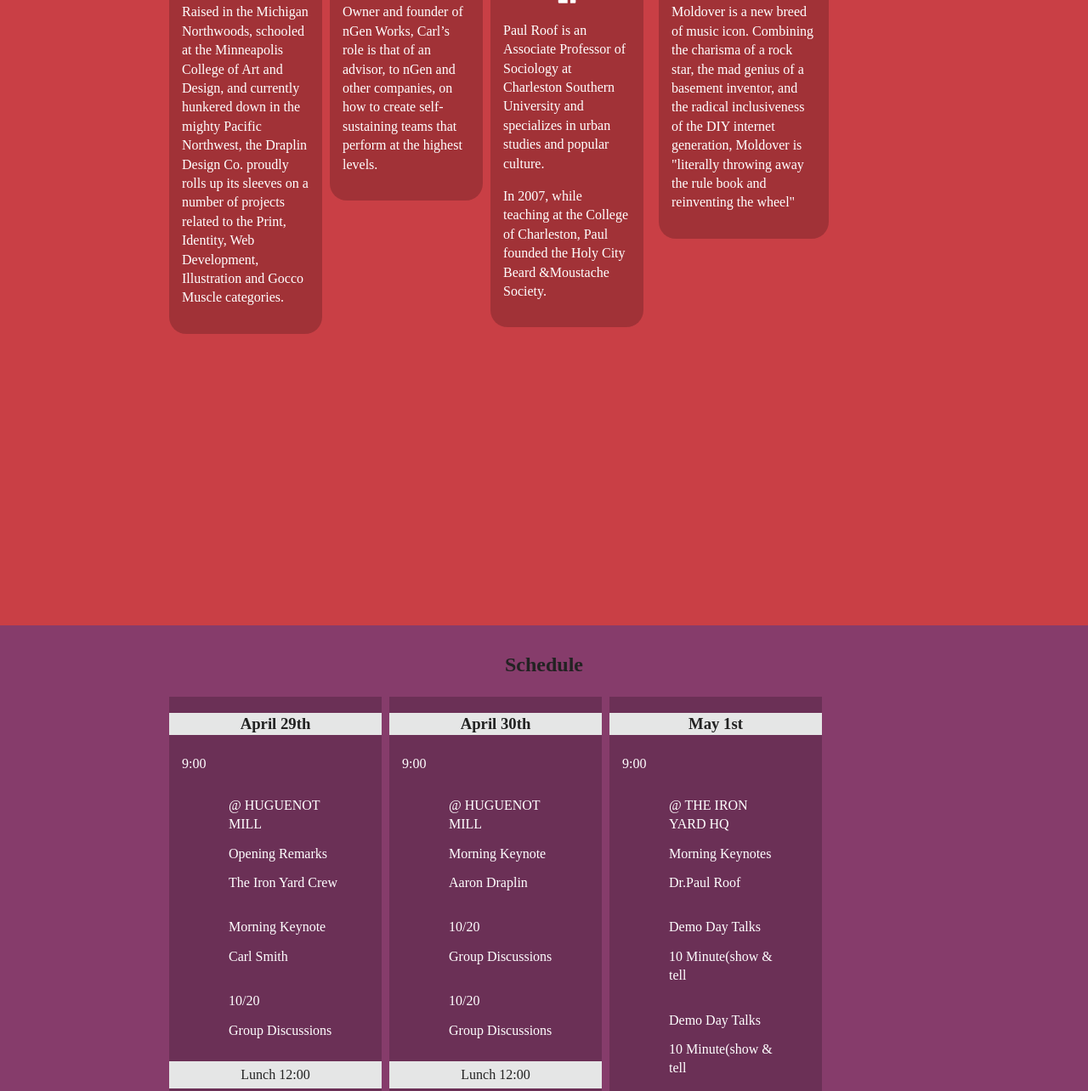
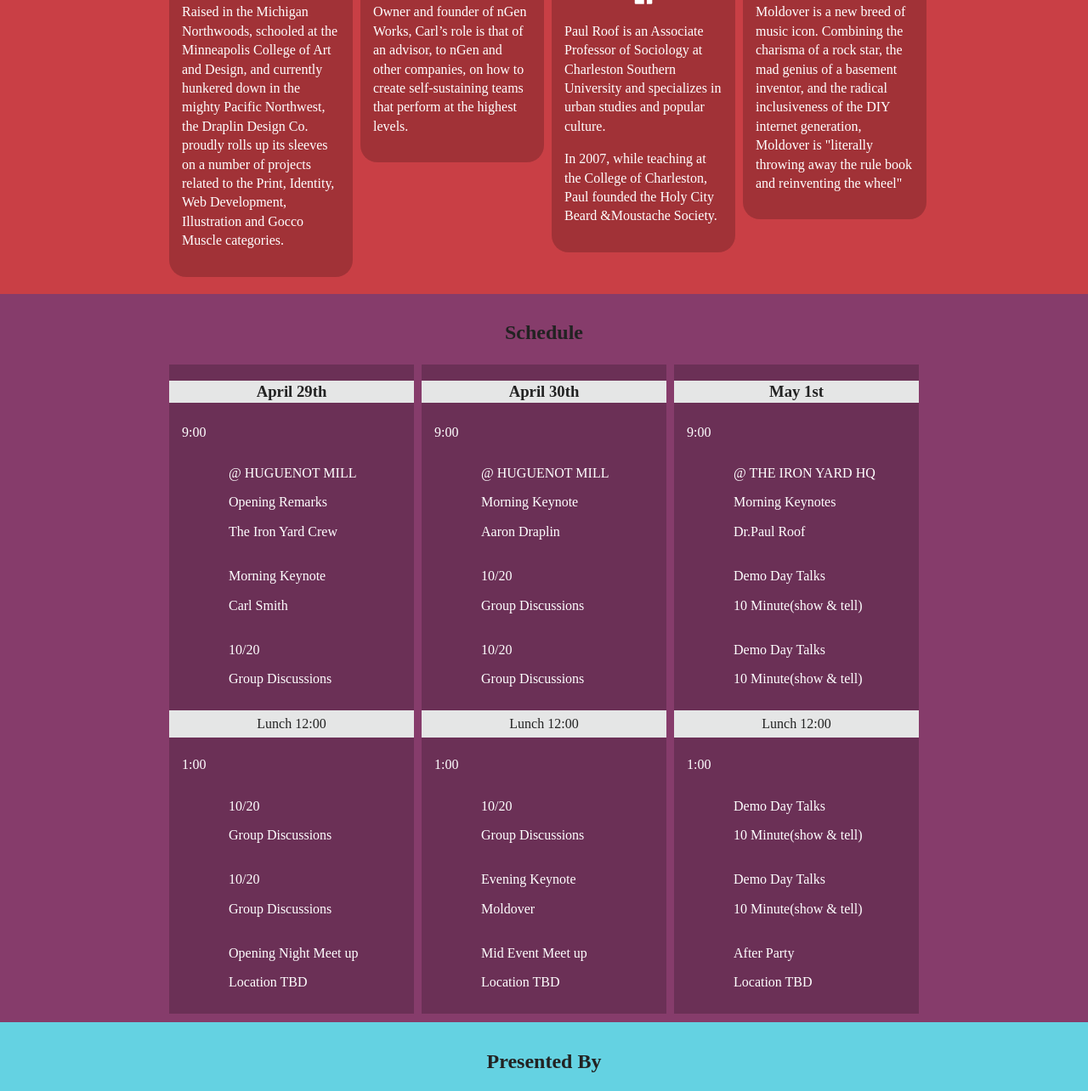
Before and after one commit to FedoraMan/Grok-2015, a plain HTML site: page index.html in a window 1280 px wide. Shown: the part 2086-3370 px from the top of the page at 85% size. Drawn offline with nearby package versions, Linux system fonts and the light colour scheme; a web font is replaced by a local one.

Commit message:
finishing touches

```diff
--- a/index.html
+++ b/index.html
@@ -138,7 +138,7 @@
 
             <h2>Keynote Speakers</h2>
 
-            <div class="container">
+            <div class="container clearfix">
 
                 <div class="draplin speaker">
 
@@ -217,7 +217,7 @@
 
             <h2>Schedule</h2>
 
-        <div class="container">
+        <div class="container clearfix">
 
             <div class="day one">
 
@@ -368,14 +368,14 @@
                 <div class="second">
 
                     <p>Demo Day Talks</p>
-                    <p>10 Minute(show &amp; tell</p>
+                    <p>10 Minute(show &amp; tell)</p>
 
                 </div> <!--END .second-->
 
                 <div class="third">
 
                     <p>Demo Day Talks</p>
-                    <p>10 Minute(show &amp; tell</p>
+                    <p>10 Minute(show &amp; tell)</p>
 
                 </div> <!--END .third-->
 
@@ -390,14 +390,14 @@
                 <div class="fourth">
 
                     <p>Demo Day Talks</p>
-                    <p>10 Minute(show &amp; tell</p>
+                    <p>10 Minute(show &amp; tell)</p>
 
                 </div> <!--END .fourth-->
 
                 <div class="fifith">
 
                     <p>Demo Day Talks</p>
-                    <p>10 Minute(show &amp; tell</p>
+                    <p>10 Minute(show &amp; tell)</p>
 
                 </div> <!--END .fifith-->
 
@@ -435,7 +435,7 @@
 
                 </div> <!--END .presented-->
 
-            <h2>Sponsered By</h2>
+            <h2>Sponsored By</h2>
 
                 <div class="sponsered">
 
@@ -447,7 +447,7 @@
 
                     <li><a href="#"><img src="images/squarespace-logo-stacked-white.png"></a></li>
 
-                    <li><a href="#"><img src="images/TreeHouse Logo.jpg"></a></li>
+                    <li><a href="#"><img src="images/treehouselogo.png"></a></li>
 
                 </ul>
 
--- a/scss/_basestyles.scss
+++ b/scss/_basestyles.scss
@@ -22,3 +22,15 @@ html {
 	text-indent: -9999px;
 	margin: 0;
 }
+
+/* THE ALMIGHTY CLEARFIX */
+.clearfix:before, .clearfix:after {
+  content: "";
+  display: table;
+}
+.clearfix:after {
+  clear: both;
+}
+.clearfix {
+  *zoom: 1;
+}
--- a/scss/_body.scss
+++ b/scss/_body.scss
@@ -91,14 +91,6 @@
 	background-color: #c93f45;
 	padding: 10px;
 
-	@include breakpoint($small){
-		padding-bottom: 1600px;
-	}
-
-	@include breakpoint($medium){
-		padding-bottom: 980px;
-	}
-
    	p {
    		text-align: left;
    		color: #fff;
@@ -122,14 +114,14 @@
 	border-radius: 20px;
 	width: 70%;
 	margin: 10px auto;
-	max-width: 200px;
+	max-width: 85%;
 
 	@include breakpoint($small){
 		width: 40%;
 	}
 
 	@include breakpoint($medium) {
-		width: 20%;
+		width: 24%;
 		margin-left: 1%;
 	}
 
@@ -181,7 +173,7 @@
 		clear: left;
 
 	@include breakpoint($medium){
-			margin: 1%;
+
 			clear: none;
 		}
 
@@ -193,12 +185,12 @@
 
 	@include breakpoint($small){
 	float: right;
-	width: 38%;
+
 	}
 
 	@include breakpoint($medium){
 	float: left;
-	width: 25%;
+
 		}
 }
 
@@ -207,8 +199,8 @@
 	padding: 10px;
 	clear: both;
 
+
 	@include breakpoint($medium) {
-		padding-bottom: 1000px;
 		margin: 0 auto;
 		width: 100%;
 	}
@@ -241,6 +233,7 @@
 
 	@include breakpoint($medium){
 		margin-left: 1%;
+		width: 32%
 	}
 
 	p {
@@ -360,14 +353,15 @@
 
 		@include breakpoint($small){
 			float: left;
-			margin-left: 8%;
-
+		}
+		@include breakpoint($medium){
+			width: 300px;
 		}
 	}
 
 	.unmatchedlogo {
 		background-image: url(../images/logo-ums.svg);
-		width: 300px;
+		width: 200px;
 		height: 126px;
 		text-indent: -9999px;
 		background-repeat: no-repeat;
@@ -375,8 +369,11 @@
 
 		@include breakpoint($small){
 			float: right;
-			margin-right: 8%;
 			margin-top: 67px;
+		}
+
+		@include breakpoint($medium){
+			width: 300px;
 		}
 	}
 
@@ -387,6 +384,7 @@
 
 	ul {
 		padding: 0;
+		list-style: none;
 
 		li {
 
```
Also changed, not shown: css/main.css, images/invision.png, images/mailchimp.png, images/treehouselogo.png (added), 1 other file.
